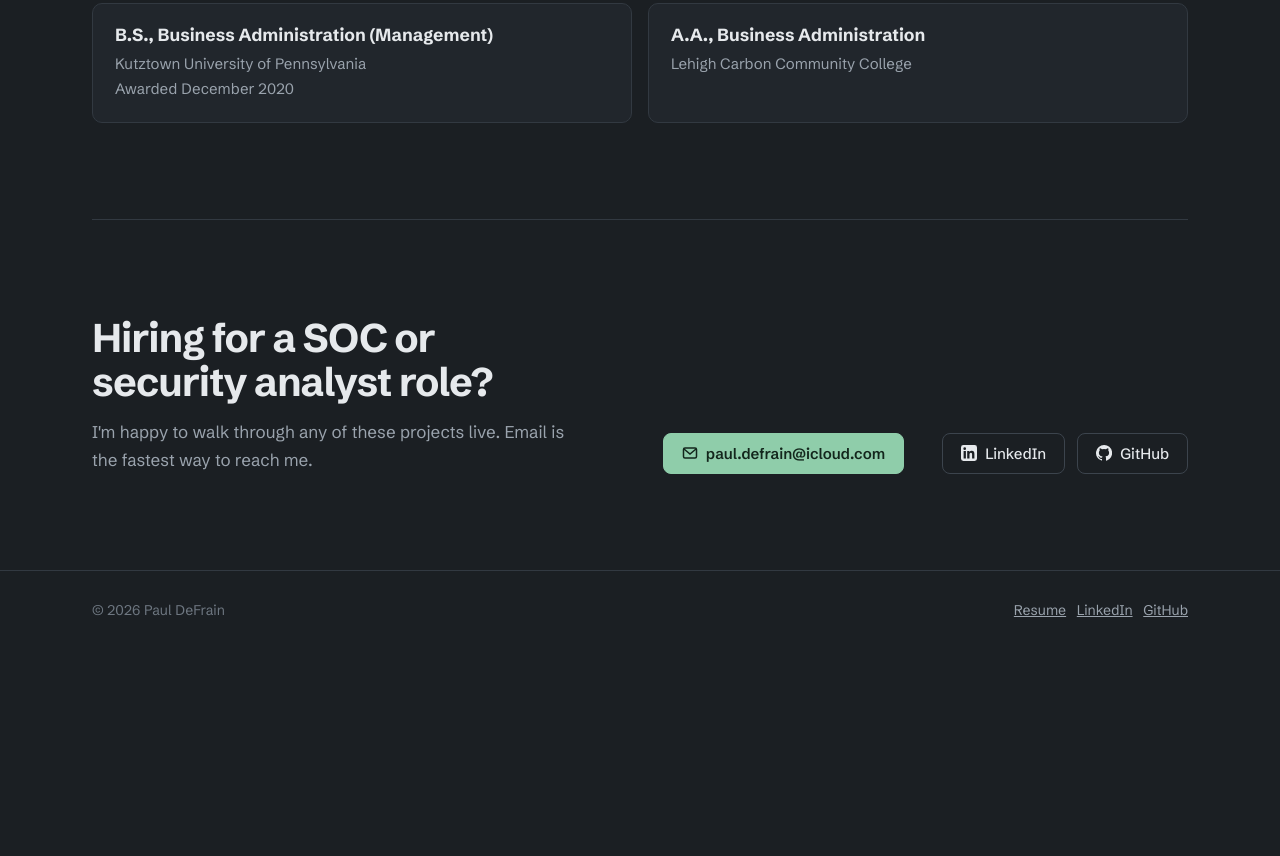
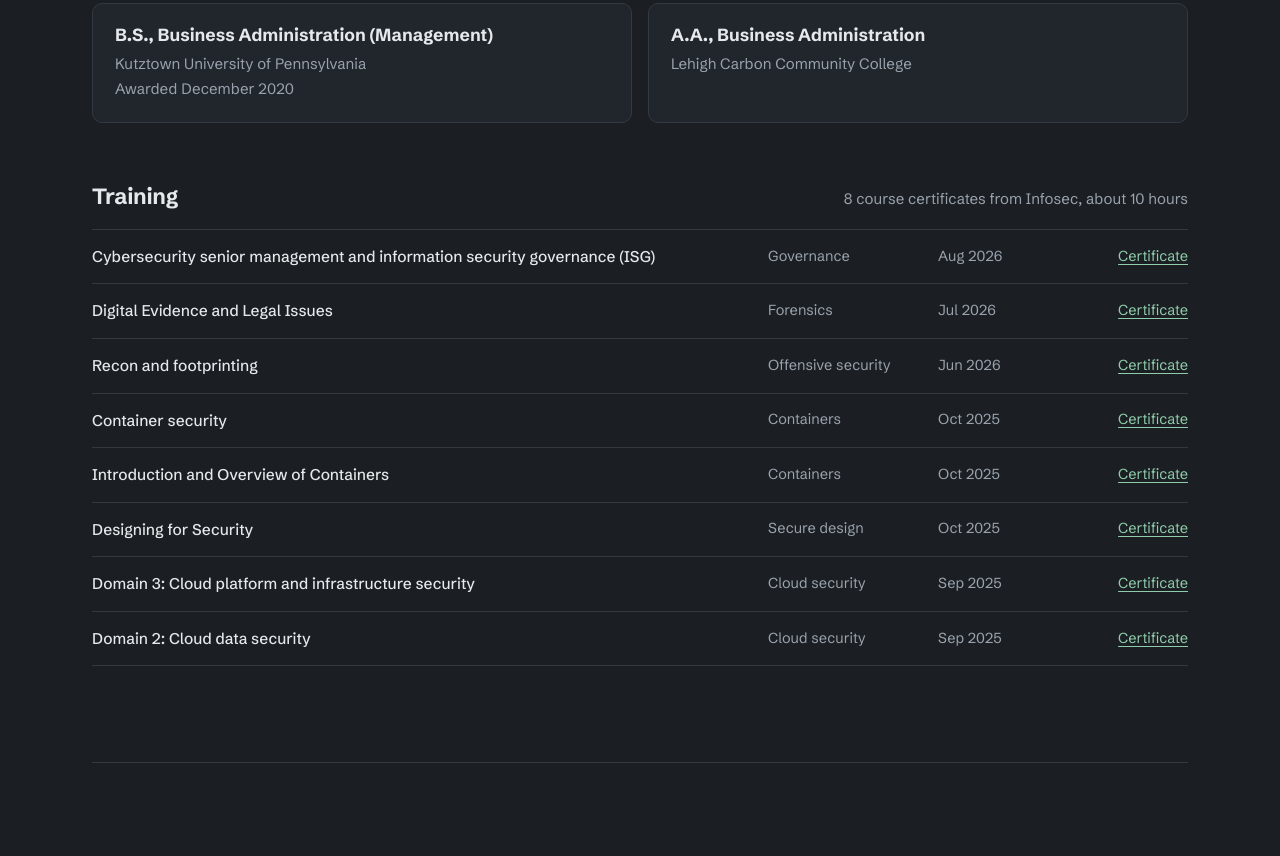
Before and after one commit to paullydd/paullydd.github.io, a plain HTML site: page index.html in a window 1280 px wide. Shown: the part 5729-6585 px from the top of the page. Before the commit the page ends 6391 px from the top, so only its background shows below. Drawn offline with Linux system fonts and the light colour scheme.

Commit message:
Add training

```diff
--- a/content.js
+++ b/content.js
@@ -534,5 +534,71 @@ window.SITE = {
       "Before security I studied business management, and it still shapes how I work. A good investigation ends with fixes someone can approve and fund, not just a list of what went wrong. The Shipco case is a good example: every gap I found came with a control and a reason it was worth the cost.",
       "I'm looking for SOC analyst, digital forensics, risk and IT security roles in the Lehigh Valley or remote."
     ]
-  }
+  },
+  "training": [
+    {
+      "title": "Cybersecurity senior management and information security governance (ISG)",
+      "provider": "Infosec",
+      "topic": "Governance",
+      "date": "2026-08-03",
+      "minutes": 76,
+      "file": "certificates/security-governance-isg.pdf"
+    },
+    {
+      "title": "Digital Evidence and Legal Issues",
+      "provider": "Infosec",
+      "topic": "Forensics",
+      "date": "2026-07-26",
+      "minutes": 112,
+      "file": "certificates/digital-evidence-and-legal-issues.pdf"
+    },
+    {
+      "title": "Recon and footprinting",
+      "provider": "Infosec",
+      "topic": "Offensive security",
+      "date": "2026-06-27",
+      "minutes": 34,
+      "file": "certificates/recon-and-footprinting.pdf"
+    },
+    {
+      "title": "Container security",
+      "provider": "Infosec",
+      "topic": "Containers",
+      "date": "2025-10-12",
+      "minutes": 50,
+      "file": "certificates/container-security.pdf"
+    },
+    {
+      "title": "Introduction and Overview of Containers",
+      "provider": "Infosec",
+      "topic": "Containers",
+      "date": "2025-10-12",
+      "minutes": 57,
+      "file": "certificates/intro-to-containers.pdf"
+    },
+    {
+      "title": "Designing for Security",
+      "provider": "Infosec",
+      "topic": "Secure design",
+      "date": "2025-10-12",
+      "minutes": 38,
+      "file": "certificates/designing-for-security.pdf"
+    },
+    {
+      "title": "Domain 3: Cloud platform and infrastructure security",
+      "provider": "Infosec",
+      "topic": "Cloud security",
+      "date": "2025-09-15",
+      "minutes": 119,
+      "file": "certificates/cloud-platform-infrastructure-security.pdf"
+    },
+    {
+      "title": "Domain 2: Cloud data security",
+      "provider": "Infosec",
+      "topic": "Cloud security",
+      "date": "2025-09-14",
+      "minutes": 112,
+      "file": "certificates/cloud-data-security.pdf"
+    }
+  ]
 };
--- a/index.html
+++ b/index.html
@@ -150,6 +150,18 @@ h2{font-size:clamp(30px,3.4vw,40px);line-height:1.1;letter-spacing:-.025em;margi
 .progress{margin-top:14px;height:5px;background:var(--panel-2);border-radius:3px;overflow:hidden}
 .progress i{display:block;height:100%;background:var(--accent)}
 .prog-label{font-size:13.5px;color:var(--dim);margin-top:6px}
+
+/* training */
+#trainingWrap{margin-top:56px}
+.train-head{display:flex;justify-content:space-between;align-items:baseline;gap:16px;flex-wrap:wrap;margin-bottom:14px}
+.train-head h3{font-size:22px;letter-spacing:-.01em;margin:0}
+.train-head p{margin:0;color:var(--muted);font-size:15px}
+.train{list-style:none;margin:0;padding:0;border-top:1px solid var(--line)}
+.train li{display:grid;grid-template-columns:1fr 150px 120px 110px;gap:20px;align-items:center;padding:14px 0;border-bottom:1px solid var(--line);font-size:15.5px}
+.train .t{font-weight:500}
+.train .topic,.train .when{color:var(--muted);font-size:14.5px}
+.train a{color:var(--accent);font-size:14.5px;text-align:right;text-underline-offset:3px}
+@media (max-width:760px){.train li{grid-template-columns:1fr auto;gap:2px 16px}.train .t{grid-column:1/-1}.train a{grid-row:2;grid-column:2}}
 
 /* contact */
 .contact{display:flex;justify-content:space-between;align-items:end;gap:40px;flex-wrap:wrap}
@@ -339,8 +351,12 @@ dialog.lightbox .close{position:absolute;top:-44px;right:0}
     </section>
 
     <section class="block" id="education" aria-labelledby="edu-h">
-      <div class="sec-head"><div><h2 id="edu-h">Education</h2></div></div>
+      <div class="sec-head"><div><h2 id="edu-h">Education and training</h2></div></div>
       <ol class="edu" id="edu"></ol>
+      <div id="trainingWrap">
+        <div class="train-head"><h3 id="train-h">Training</h3><p id="trainSummary"></p></div>
+        <ul class="train" id="training" aria-labelledby="train-h"></ul>
+      </div>
     </section>
 
     <section class="block" id="contact" aria-labelledby="contact-h">
@@ -480,6 +496,18 @@ function renderHome(){
       ${e.total>0&&pct<100?`<div class="progress" role="img" aria-label="${e.done} of ${e.total} credits complete"><i style="width:${pct}%"></i></div><div class="prog-label">${e.done} of ${e.total} credits complete</div>`:""}</li>`;
   }).join("");
 
+  // training
+  const tr = (SITE.training||[]).slice().sort((a,b)=>String(b.date).localeCompare(String(a.date)));
+  $("trainingWrap").hidden = !tr.length;
+  const mins = tr.reduce((n,t)=>n+(+t.minutes||0),0);
+  const providers = [...new Set(tr.map(t=>t.provider).filter(Boolean))];
+  $("trainSummary").textContent = tr.length ? `${tr.length} course certificate${tr.length>1?"s":""}${providers.length?` from ${providers.join(", ")}`:""}${mins?`, about ${Math.round(mins/60)} hours`:""}` : "";
+  $("training").innerHTML = tr.map(t=>{
+    const d = /^\d{4}-\d{2}-\d{2}$/.test(t.date||"") ? new Date(t.date+"T12:00:00").toLocaleDateString("en-US",{month:"short",year:"numeric"}) : (t.date||"");
+    const f = safeUrl(t.file);
+    return `<li><span class="t">${esc(t.title)}</span><span class="topic">${esc(t.topic)}</span><span class="when">${esc(d)}</span>${f?`<a href="${esc(f)}">Certificate</a>`:"<span></span>"}</li>`;
+  }).join("");
+
   // contact
   $("contact-h").textContent = SITE.contact?.title||"";
   $("contactText").textContent = SITE.contact?.text||"";
@@ -599,7 +627,7 @@ document.addEventListener("keydown", e=>{
 /* ---------------- editor (owner tool: Shift+E or #edit) ---------------- */
 const editor = $("editor"), edBody = $("edBody");
 let tab = "basics", edCase = 0, saveT;
-const TABS = [["basics","Basics"],["cases","Projects"],["about","About and contact"],["skills","Skills"],["education","Education"],["publish","Publish"]];
+const TABS = [["basics","Basics"],["cases","Projects"],["about","About and contact"],["skills","Skills"],["education","Education"],["training","Training"],["publish","Publish"]];
 const editorOpen = () => editor.classList.contains("open");
 function openEditor(){ editor.classList.add("open"); editor.setAttribute("aria-hidden","false"); $("scrim").classList.add("on"); renderEditor(); setTimeout(()=>$("edClose").focus(),50); }
 function closeEditor(){ editor.classList.remove("open"); editor.setAttribute("aria-hidden","true"); $("scrim").classList.remove("on"); if(location.hash==="#edit") try{history.replaceState(null,"",location.pathname)}catch(e){} }
@@ -694,6 +722,11 @@ function renderEditor(){
     (SITE.education||[]).forEach((e,i,a)=>{ h += `<div class="group">${groupHead(e.degree||"Entry","education",i,a.length)}${fld("Degree",`education.${i}.degree`,"text")}${fld("School",`education.${i}.school`,"text")}${fld("Note",`education.${i}.note`,"text")}<div class="row">${fld("Credits done",`education.${i}.done`,"number")}${fld("Credits total",`education.${i}.total`,"number",{help:"0 hides the bar."})}</div></div>`; });
     h += `<button class="btn small" data-act="add" data-kind="education">Add an entry</button>`;
   }
+  if(tab==="training"){
+    h += `<p style="margin:0 0 14px;font-size:14px;color:var(--dim)">Sorted newest first on the page. Put certificate PDFs in the certificates folder.</p>`;
+    (SITE.training||[]).forEach((t,i,a)=>{ h += `<div class="group">${groupHead(t.title||"Course","training",i,a.length)}${fld("Course",`training.${i}.title`,"text")}<div class="row">${fld("Provider",`training.${i}.provider`,"text")}${fld("Topic",`training.${i}.topic`,"text")}</div><div class="row">${fld("Completed",`training.${i}.date`,"text",{ph:"2026-08-03"})}${fld("Minutes",`training.${i}.minutes`,"number")}</div>${fld("Certificate file",`training.${i}.file`,"text",{ph:"certificates/name.pdf"})}</div>`; });
+    h += `<button class="btn small" data-act="add" data-kind="training">Add a course</button>`;
+  }
   if(tab==="publish"){
     h += `<p style="margin:0 0 14px;font-size:15px">Edits live in this browser until you put them into <code style="font-family:var(--mono)">content.js</code>.</p>
       <ol class="steps"><li>Select <b>Download content.js</b> (or Copy).</li><li>Replace <code>content.js</code> in your site folder.</li><li>Commit and push. The live site updates in a minute or two.</li><li>Come back and select <b>Discard edits</b>.</li></ol>
@@ -730,7 +763,8 @@ const BLANK = {
   profile: ()=>({label:"Label",value:""}),
   cases: ()=>({slug:uniqueSlug("new-project",-1),name:"New project",cat:"tool",kind:"",status:"active",featured:false,one:"",highlights:[],lede:"",images:[],diagram:[],did:[],findings:[],next:"",log:[],stack:[],url:""}),
   skills: ()=>({title:"New group",items:[]}),
-  education: ()=>({degree:"",school:"",note:"",done:0,total:0})
+  education: ()=>({degree:"",school:"",note:"",done:0,total:0}),
+  training: ()=>({title:"",provider:"",topic:"",date:"",minutes:0,file:""})
 };
 edBody.addEventListener("click", async e=>{
   const b = e.target.closest("[data-act]"); if(!b) return;
```
Also changed, not shown: 8 other files.
